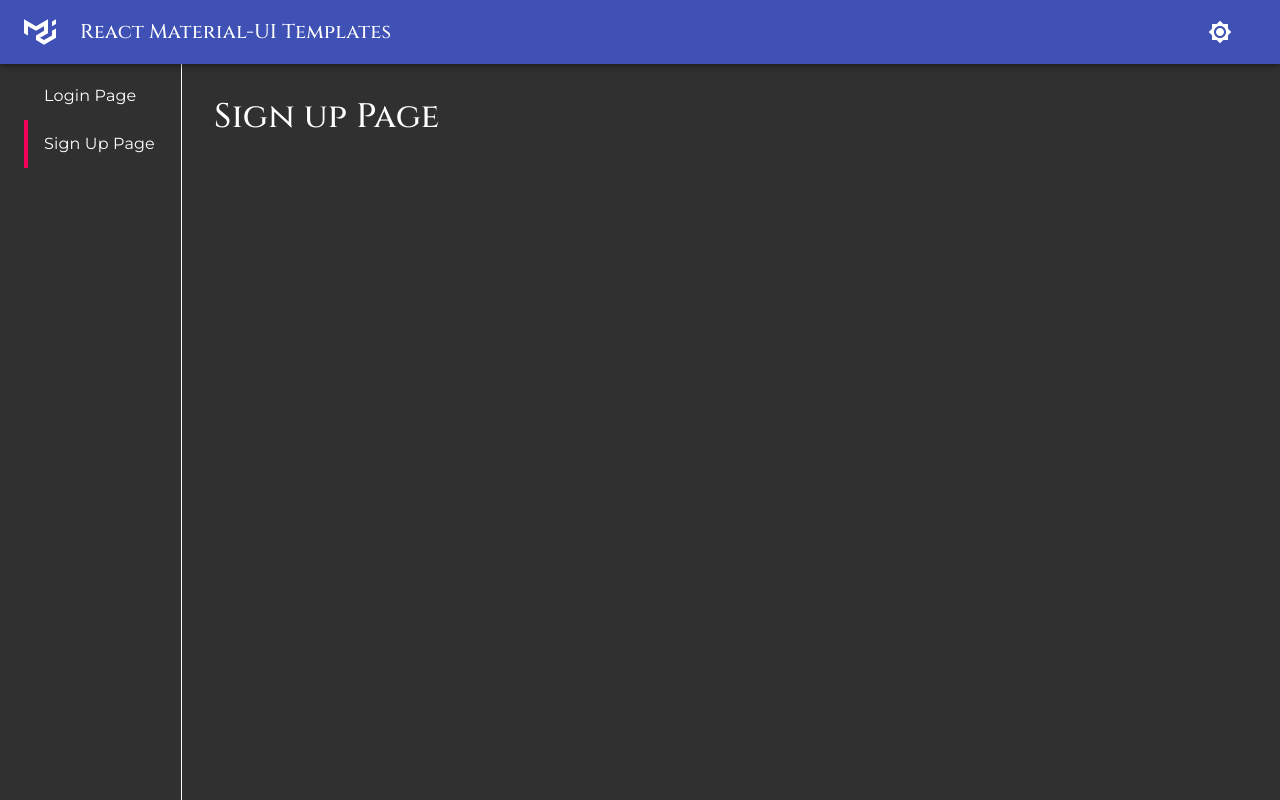
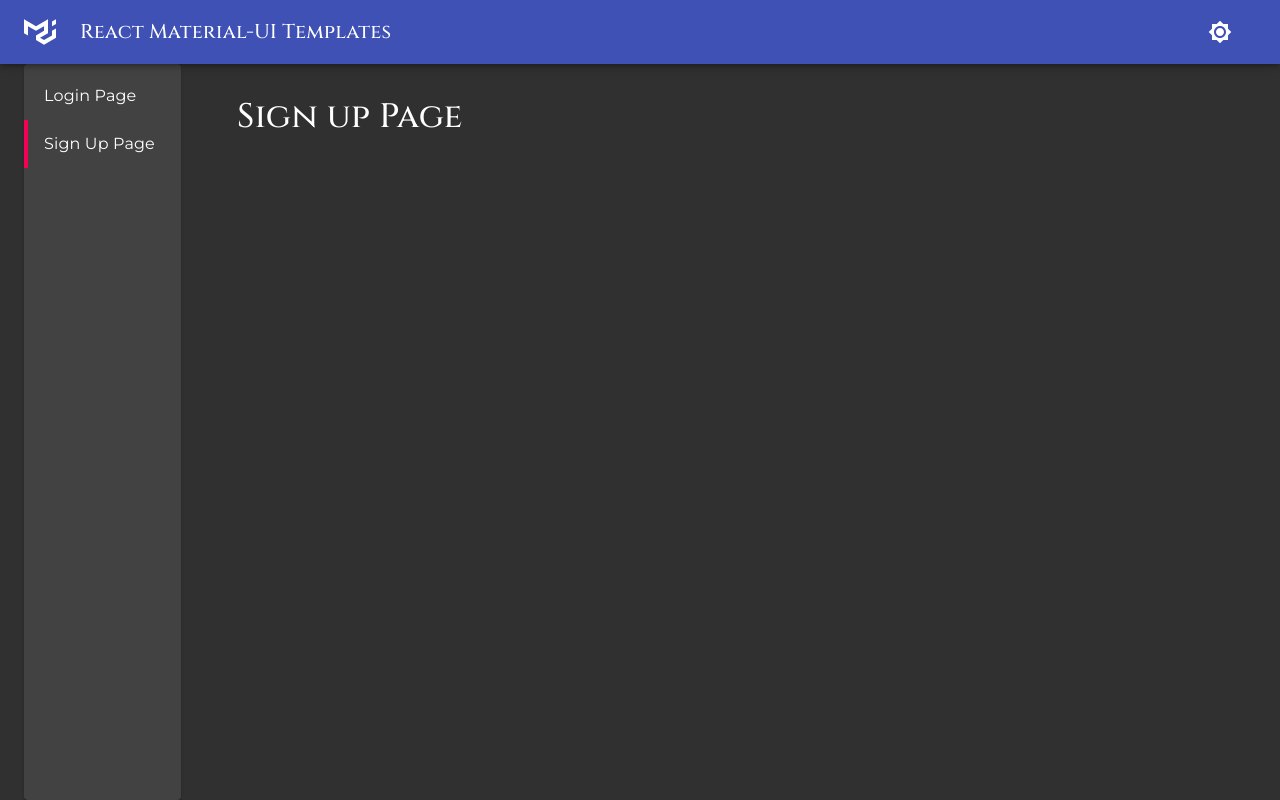
Before and after one commit to RishikeshVedpathak/material-ui-templates, a Next.js app: page /templates/signup in a window 1280 px wide. Built offline with nearby package versions, Linux system fonts and the light colour scheme.

Commit message:
refactor: CU-3xb3ja: refactored layout and sidemenu components

```diff
--- a/components/Layout/index.tsx
+++ b/components/Layout/index.tsx
@@ -4,7 +4,6 @@ import Toolbar from '@material-ui/core/Toolbar';
 import Typography from '@material-ui/core/Typography';
 import CssBaseline from '@material-ui/core/CssBaseline';
 import useScrollTrigger from '@material-ui/core/useScrollTrigger';
-import Box from '@material-ui/core/Box';
 import Container from '@material-ui/core/Container';
 import Slide from '@material-ui/core/Slide';
 import { createMuiTheme, ThemeProvider } from '@material-ui/core/styles';
@@ -81,9 +80,7 @@ export default function Layout(props: Props) {
       <Toolbar />
       <Container maxWidth="lg" style={{ display: 'flex', flex: 1 }}>
         <Sidebar />
-        <Box m={4} flex={1}>
-          {props.children}
-        </Box>
+        <Container style={{ margin: '2rem', flex: 1 }}>{props.children}</Container>
       </Container>
     </ThemeProvider>
   );
--- a/components/sidebar/index.tsx
+++ b/components/sidebar/index.tsx
@@ -1,4 +1,4 @@
-import { Drawer, Box, IconButton, useMediaQuery } from '@material-ui/core';
+import { Drawer, IconButton, useMediaQuery, Paper } from '@material-ui/core';
 import MenuIcon from '@material-ui/icons/Menu';
 import useToggle from 'hooks/useToggle';
 import MenuItems from './MenuItems';
@@ -11,22 +11,22 @@ export default function Sidebar() {
     <>
       {showDrawer ? (
         <>
-          <Box>
+          <div>
             <IconButton edge="start" color="inherit" aria-label="menu" onClick={() => setDrawerOpen(!drawerOpen)}>
               <MenuIcon />
             </IconButton>
-          </Box>
+          </div>
 
           <Drawer anchor="left" open={drawerOpen} onClose={() => setDrawerOpen(false)}>
-            <Box>
+            <div>
               <MenuItems />
-            </Box>
+            </div>
           </Drawer>
         </>
       ) : (
-        <Box borderRight={1}>
+        <Paper>
           <MenuItems />
-        </Box>
+        </Paper>
       )}
     </>
   );
```
